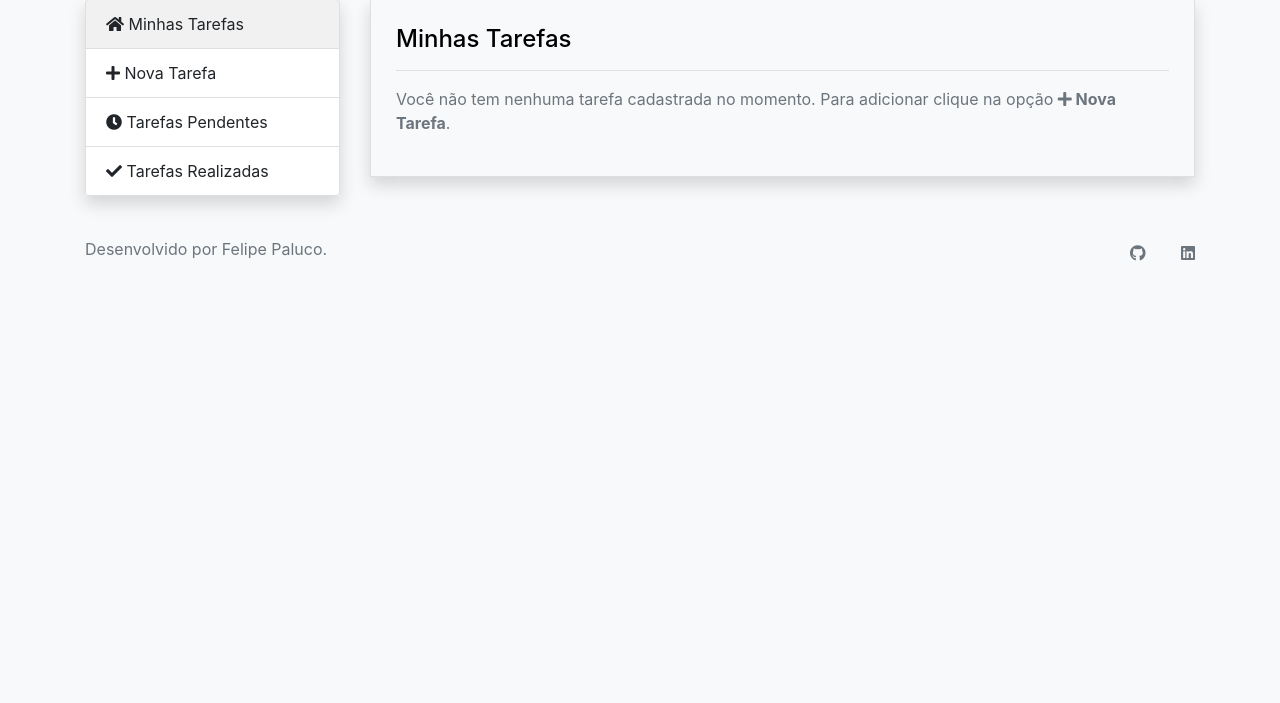
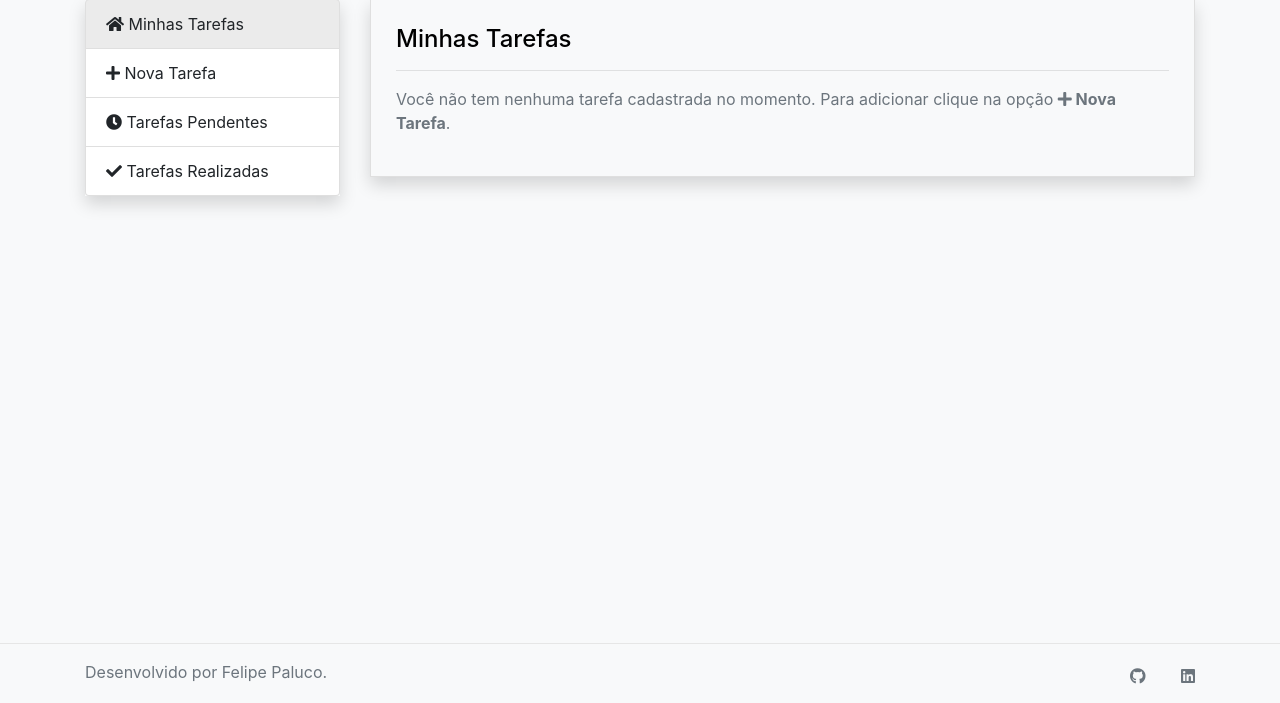
Before and after one commit to FelipePaluco/MinhasTarefas, a PHP site: page /app_tarefa/dashboard.php in a window 1280 px wide. Shown: the part 97-800 px from the top of the page. Run offline with PHP 8.4, Linux system fonts and the light colour scheme; the visitor is signed in with stand-in values (Sample User, id 1); data that the repository does not hold is empty; some libraries are stand-ins or nearby versions.

Commit message:
Update estilo.css

```diff
--- a/www/css/estilo.css
+++ b/www/css/estilo.css
@@ -12,7 +12,7 @@
 }
 
 li.list-group-item.active {
-	background-color: rgb(241, 241, 241);
+	background-color: rgb(235, 235, 235);
 	border-color: #DFDFDF;
 }
 
@@ -27,3 +27,11 @@ li a:hover {
 h4 {
 	color: black !important;
 }
+
+.footer  {
+    position: absolute;
+    bottom: 0;
+    width: 100%;
+    height: 60px;
+	border-top: 1px solid #e6e6e6;
+}
```
